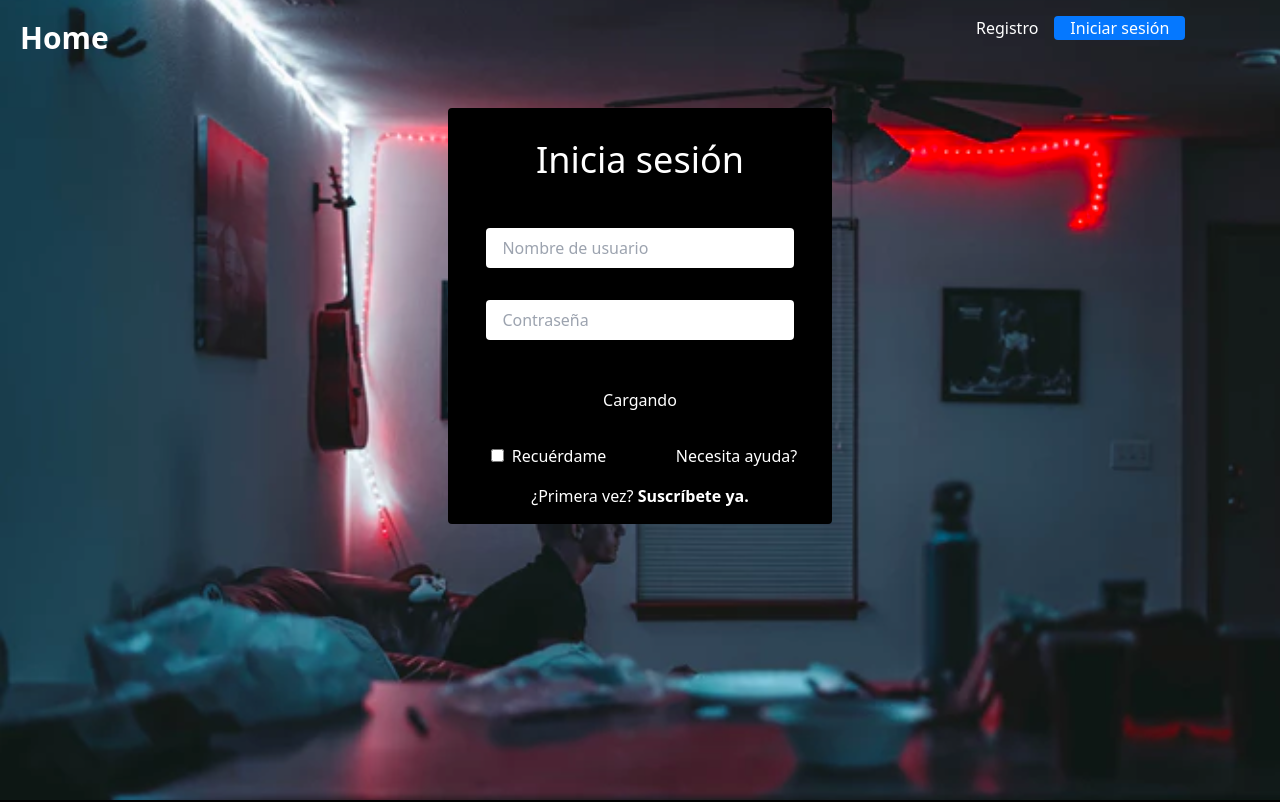
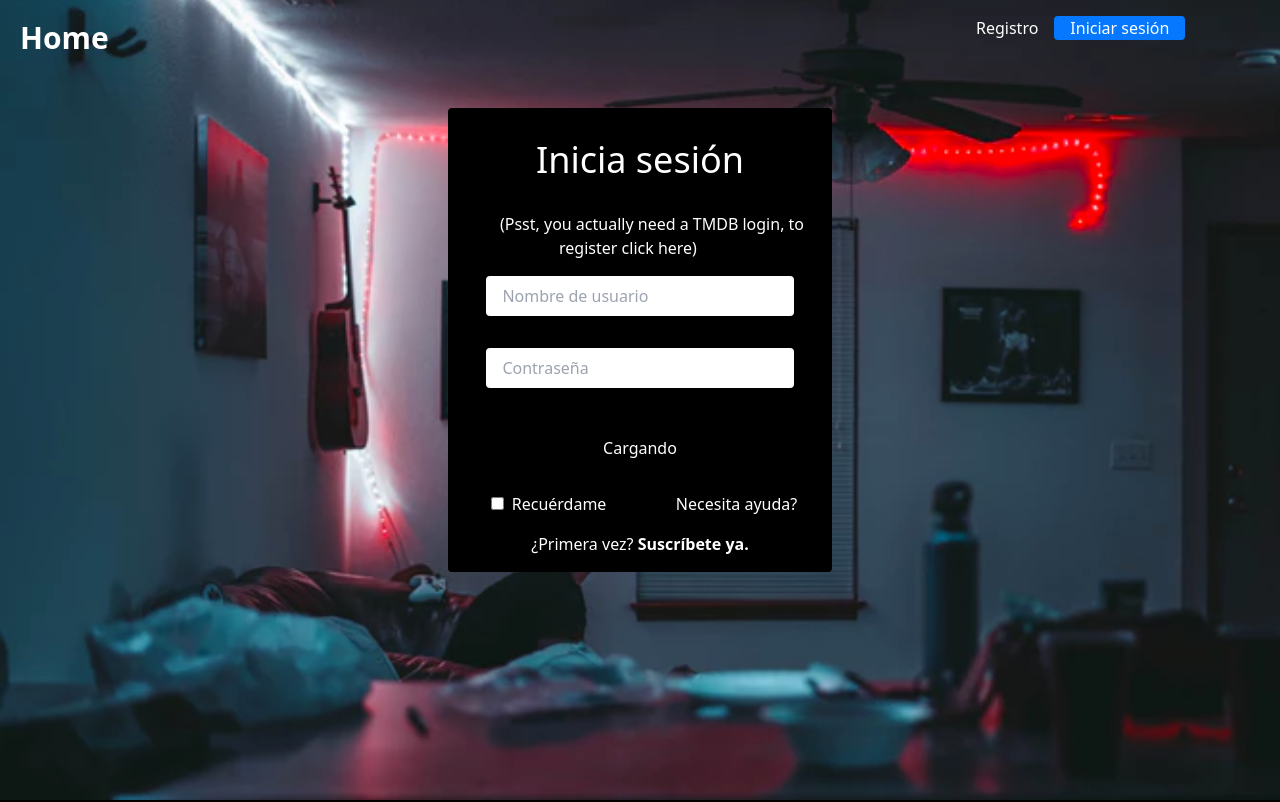
Before and after one commit to brefosco/trailerflix, a React (Vite) app: page /login in a window 1280 px wide. Shown: the top 802 px of the page. Built offline with nearby package versions, Linux system fonts and the light colour scheme; no server answers.

Commit message:
fix localStorage hook, clarification on login screen

```diff
--- a/src/hooks/useLocalStorage.ts
+++ b/src/hooks/useLocalStorage.ts
@@ -1,13 +1,15 @@
-import { useEffect } from "react";
+import React, { useEffect } from "react";
 
 export function useLocalStorage<T>(
   key: string,
   value: T,
-  handleLoad: (data: T) => void
+  handleLoad: (data: T) => void,
+  deps: React.DependencyList
 ) {
   useEffect((): void => {
     try {
       const dataFromLocalStorage = localStorage.getItem(key);
+
       if (dataFromLocalStorage) {
         const parsedDataFromLocalStorage = JSON.parse(dataFromLocalStorage);
         if (parsedDataFromLocalStorage) {
@@ -23,5 +25,5 @@ export function useLocalStorage<T>(
     if (value) {
       localStorage.setItem(key, JSON.stringify(value));
     }
-  }, [value]);
+  }, deps);
 }
--- a/src/screens/Login.tsx
+++ b/src/screens/Login.tsx
@@ -63,6 +63,11 @@ function Login() {
         ) : (
           <div>
             <h2 className="text-4xl py-8">{t("LOGIN")}</h2>
+            <p>
+              <a className="m-6" href="https://www.themoviedb.org/signup">
+                (Psst, you actually need a TMDB login, to register click here)
+              </a>
+            </p>
             <form onSubmit={handleSubmit(onSubmit)}>
               <div className="text-black">
                 <input
--- a/src/screens/Watch.tsx
+++ b/src/screens/Watch.tsx
@@ -44,7 +44,8 @@ function Watch() {
   useLocalStorage<MediaItem[]>(
     "watched-media",
     watchedMedia,
-    handleLoadWatched
+    handleLoadWatched,
+    [watchedMedia]
   );
 
   useFetchMedia(
```
